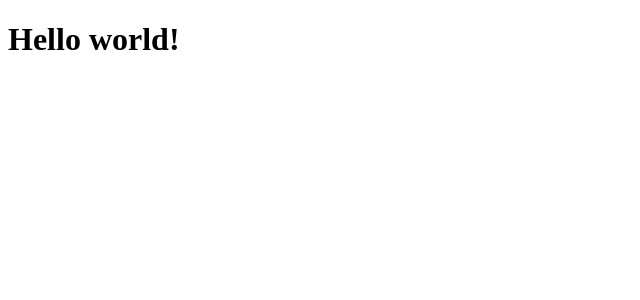
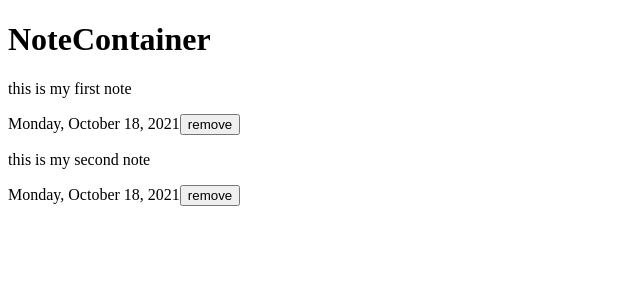
Before and after one commit to sdkag/notes-flow, a React (Create React App) app in the folder tiny-notes/: page / in a window 1280 px wide. Shown: the top 300 px of the page, without its empty margins (0-640 px from the left). Built offline with nearby package versions, Linux system fonts and the light colour scheme.

Commit message:
set up notes container and single note components pull default data from json file

```diff
--- a/tiny-notes/src/App.js
+++ b/tiny-notes/src/App.js
@@ -1,9 +1,7 @@
-import React from 'react';
-
+import React from "react";
+import NoteContainer from "./NoteContainer.js";
 function App() {
-  return (
-    <h1>Hello world!</h1>
-  );
+  return <NoteContainer />;
 }
 
 export default App;
--- /dev/null
+++ b/tiny-notes/src/Note.js
@@ -0,0 +1,13 @@
+import React from "react";
+import { formatDate } from "./utils";
+export default function Note({ note: { content, dateCreated, id } }) {
+  return (
+    <div className="note">
+      <p>{content}</p>
+      <footer>
+        <span>{formatDate(dateCreated)}</span>
+        <button>remove</button>
+      </footer>
+    </div>
+  );
+}
--- /dev/null
+++ b/tiny-notes/src/NoteContainer.js
@@ -0,0 +1,24 @@
+import React, { useEffect } from "react";
+import Note from "./Note";
+import * as data from "./notes.json";
+//TODO write ajax version
+
+const fetchNotes = () => {
+  return data.notes;
+};
+
+export default function NoteContainer() {
+  const notes = fetchNotes();
+  // debugger;
+  // const [notes, setNotes] = React.useState([]);
+  new Intl.DateTimeFormat("en-US", { dateStyle: "full" }).format(new Date());
+
+  return (
+    <>
+      <h1>NoteContainer</h1>
+      <div>
+        {notes && notes.map((note) => <Note key={note.id} note={note} />)}
+      </div>
+    </>
+  );
+}
--- /dev/null
+++ b/tiny-notes/src/notes.json
@@ -0,0 +1,15 @@
+{
+	"notes": [{
+		"id": 1,
+		"title": "Note 1",
+		"content": "this is my first note",
+		"dateCreated": "2021-10-18T20:19:44.762Z"
+
+	}, {
+		"id": 2,
+		"title": "Note 2",
+		"content": "this is my second note",
+		"dateCreated": "2021-10-18T20:19:58.658Z"
+
+	}]
+}
--- /dev/null
+++ b/tiny-notes/src/utils.js
@@ -0,0 +1,5 @@
+export const formatDate = (dateString) => {
+  return new Intl.DateTimeFormat("en-US", { dateStyle: "full" }).format(
+    new Date(dateString)
+  );
+};
```
